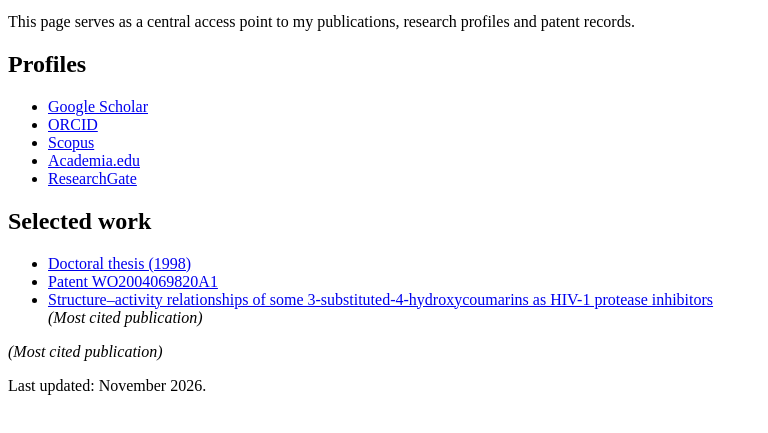
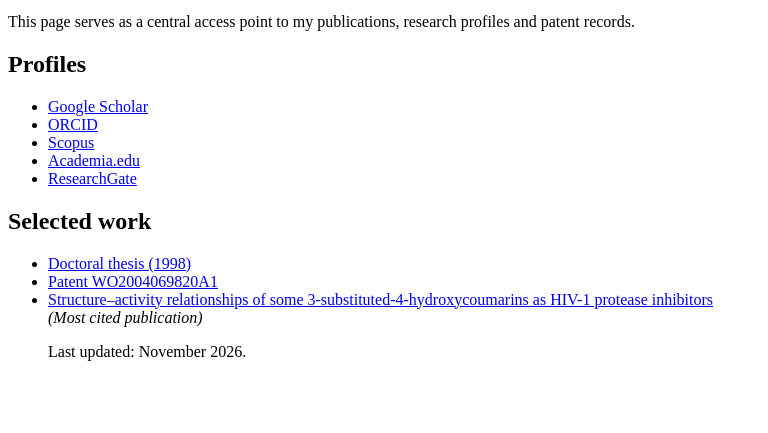
Before and after one commit to RBcoumaRine/RBcoumaRine.github.io, a plain HTML site: page index.html in a window 1280 px wide. Shown: the part 101-534 px from the top of the page, without its empty margins (0-768 px from the left). Drawn offline with Linux system fonts and the light colour scheme.

Commit message:
Fix HTML formatting and clean up code

```diff
--- a/index.html
+++ b/index.html
@@ -92,14 +92,6 @@ Structure–activity relationships of some 3-substituted-4-hydroxycoumarins as H
 
 </li>
 
-</ul>
-<em>(Most cited publication)</em>
-
-</li>
-
-
-
-</ul>
 
 <p>
 Last updated: November 2026.
```
